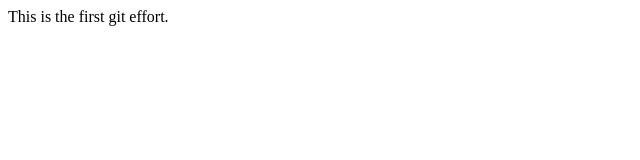
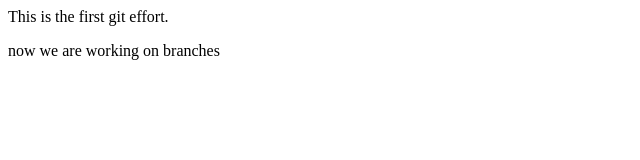
Before and after one commit to godnhiggy/git1, a plain HTML site: page index.html in a window 1280 px wide. Shown: the whole page, without its empty margins (0-640 px from the left). Drawn offline with Linux system fonts and the light colour scheme.

Commit message:
Added body text as we work on branches

```diff
--- a/index.html
+++ b/index.html
@@ -6,5 +6,6 @@
   </head>
   <body>
     This is the first git effort.
+    <p> now we are working on branches</p>
   </body>
 </html>
```
